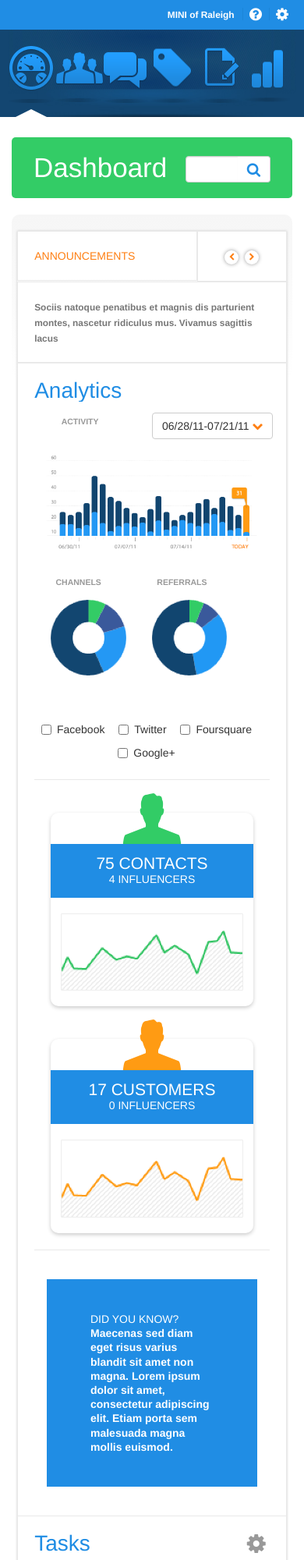
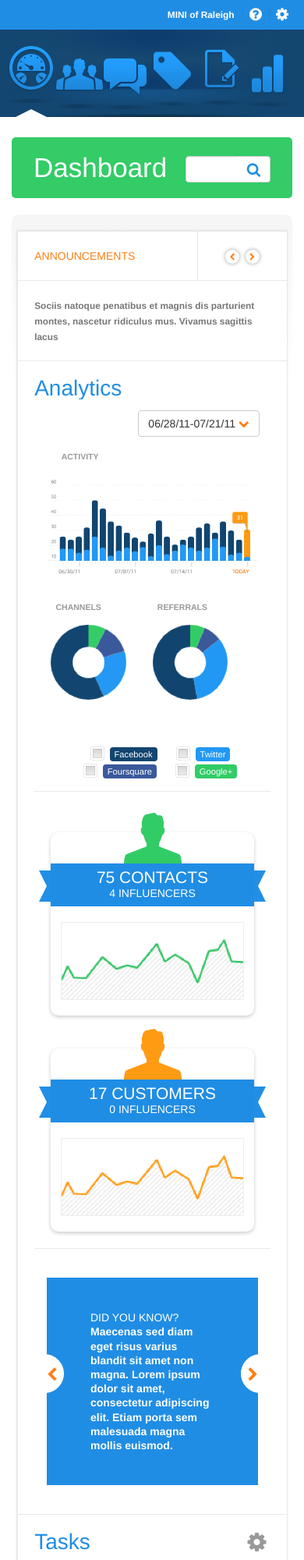
Before and after one commit to kschmidt2/j586-project1, a plain HTML site: page index.html in a window 390 px wide. Shown: the top 2000 px of the page at 78% size. Drawn offline with nearby package versions, Linux system fonts and the light colour scheme.

Commit message:
completed project

```diff
--- a/index.html
+++ b/index.html
@@ -78,8 +78,7 @@
           <div class="row">
             <div class="col-sm-9 noborder nopadding2">
               <div class="row">
-                <div class="col-xs-6 noborder nopadding1"><span class="label">&nbsp&nbsp&nbsp&nbsp activity</span></div>
-                <div class="col-xs-6 noborder nopadding1 text-right">
+                <div class="col-xs-12 col-sm-4 col-sm-push-8 noborder nopadding1">
                   <div class="dropdown">
                     <button class="btn btn-default dropdown-toggle" type="button" id="dropdownMenu1" data-toggle="dropdown" aria-haspopup="true" aria-expanded="true">
                       06/28/11-07/21/11
@@ -92,8 +91,9 @@
                       <li><a href="#">Separated link</a></li>
                     </ul>
                   </div> <!-- dropdown -->
-                </div> <!-- row -->
-              </div>
+                </div>
+                <div class="col-xs-12 col-sm-8 col-sm-pull-4 noborder nopadding1"><span class="label">&nbsp&nbsp&nbsp&nbsp activity</span></div>
+              </div> <!-- row -->
               <img src="images/analytics.png" class="img-responsive"></div>
             <div class="col-sm-3 noborder">
               <div class="row">
@@ -106,39 +106,57 @@
               </div> <!-- row -->
             </div>
           </div>
-          <div class="row linebottom">
+
+          <div class="row checkbox linebottom">
+                  <div class="col-xs-12 col-md-12 noborder nopadding text-center">
+                    <div class="checkbox-style">
+                        <input type="checkbox" id="c1" name="cc">
+                          <label for="c1"><i></i><span class="facebook1">Facebook</span></label>
+                        <input type="checkbox" id="c2" name="cc">
+                          <label for="c2"><i></i><span class="twitter1">Twitter</span></label>
+                        <input type="checkbox" id="c3" name="cc">
+                          <label for="c3"><i></i><span class="foursquare1">Foursquare</span></label>
+                        <input type="checkbox" id="c4" name="cc">
+                          <label for="c4"><i></i><span class="google1">Google+</span></label>
+                    </div>
+                  </div>
+                </div>
+
+          <!-- <div class="row linebottom">
             <div class="col-xs-12 noborder nopadding text-center">
               <div class="checkbox">
                 <label>
                   <input type="checkbox" value="">
-                  Facebook
+                  <span class="facebook1">Facebook</span>
                 </label>
               </div>
               <div class="checkbox">
                 <label>
                   <input type="checkbox" value="">
-                  Twitter
+                  <span class="twitter1">Twitter</span>
                 </label>
               </div>
               <div class="checkbox">
                 <label>
                   <input type="checkbox" value="">
-                  Foursquare
+                  <span class="foursquare1">Foursquare</span>
                 </label>
               </div>
               <div class="checkbox">
-                <label>
+                <label><span></span>
                   <input type="checkbox" value="">
-                  Google+
+                  <span class="google1">Google+</span>
                 </label>
               </div>
             </div>
-          </div>
+          </div> -->
           <div class="row linebottom toppadding">
             <div class="col-sm-6 noborder">
               <div id="contacts">
                 <div class="greenman"></div>
                 <div class="blueribbon"><div class="large">75 contacts</div>4 influencers</div>
+                <div class="ribbonleft"></div>
+                <div class="ribbonright"></div>
                 <div class="chart"><img src="images/greenchart.png" class="img-responsive"></div>
               </div>
             </div>
@@ -146,6 +164,8 @@
               <div id="customers">
                 <div class="orangeman"></div>
                 <div class="blueribbon"><div class="large">17 customers</div>0 influencers</div>
+                <div class="ribbonleft"></div>
+                <div class="ribbonright"></div>
                 <div class="chart"><img src="images/orangechart.png" class="img-responsive"></div>
               </div>
             </div>
@@ -155,6 +175,10 @@
               <div id="bluebox">
                 <div class="label">did you know?</div><br />
                 Maecenas sed diam eget risus varius blandit sit amet non magna. Lorem ipsum dolor sit amet, consectetur adipiscing elit. Etiam porta sem malesuada magna mollis euismod.
+                <div class="leftcircle"></div>
+                <div class="rightcircle"></div>
+                <div class="leftarrow"><a href="#"><i class="fa fa-chevron-left fa-lg"></i></a></div>
+                <div class="rightarrow"><a href="#"><i class="fa fa-chevron-right fa-lg"></i></a></div>
               </div>
             </div>
           </div>
@@ -167,26 +191,26 @@
           <div class="row"> <!-- taskbar -->
             <div class="row linebottom">
               <div class="col-xs-1 col-md-1 noborder nopadding"><div class="numbercircle">1</div></div>
-              <div class="col-xs-8 col-md-9 noborder nopadding4 taskmenu">Welcome Contacts</div>
-              <div class="col-xs-3 col-md-2 noborder nopadding"><div class="numberbox"><i class="fa fa-user"></i>&nbsp32</div></div>
+              <div class="col-xs-8 col-md-9 noborder nopadding4 taskmenu"><a href="#">Welcome Contacts</a></div>
+              <div class="col-xs-3 col-md-2 noborder nopadding"><div class="numberbox"><a href="#"><i class="fa fa-user"></i>&nbsp32</a></div></div>
             </div>
             <div class="row linebottom">
               <div class="col-xs-1 col-md-1 noborder nopadding"><div class="numbercircle">2</div></div>
-              <div class="col-xs-8 col-md-9 noborder nopadding4 taskmenu">Provide Responses</div>
-              <div class="col-xs-3 col-md-2 noborder nopadding"><div class="numberbox"><i class="fa fa-user"></i>&nbsp36</div></div>
+              <div class="col-xs-8 col-md-9 noborder nopadding4 taskmenu"><a href="#">Provide Responses</a></div>
+              <div class="col-xs-3 col-md-2 noborder nopadding"><div class="numberbox"><a href="#"><i class="fa fa-user"></i>&nbsp36</a></div></div>
             </div>
             <div class="row linebottom">
               <div class="col-xs-1 col-md-1 noborder nopadding"><div class="numbercircle">3</div></div>
-              <div class="col-xs-8 col-md-9 noborder nopadding4 taskmenu">Review Activity</div>
-              <div class="col-xs-3 col-md-2 noborder nopadding"><div class="numberbox"><i class="fa fa-user"></i>&nbsp36</div></div>
+              <div class="col-xs-8 col-md-9 noborder nopadding4 taskmenu"><a href="#">Review Activity</a></div>
+              <div class="col-xs-3 col-md-2 noborder nopadding"><div class="numberbox"><a href="#"><i class="fa fa-user"></i>&nbsp36</a></div></div>
             </div>
             <div class="row linebottom">
               <div class="col-xs-1 col-md-1 noborder nopadding"><div class="numbercircle">4</div></div>
-              <div class="col-xs-8 col-md-9 noborder nopadding4 taskmenu">Reach Out</div>
-              <div class="col-xs-3 col-md-2 noborder nopadding"><div class="numberbox"><i class="fa fa-user"></i>&nbsp3</div></div>
+              <div class="col-xs-8 col-md-9 noborder nopadding4 taskmenu"><a href="#">Reach Out</a></div>
+              <div class="col-xs-3 col-md-2 noborder nopadding"><div class="numberbox"><a href="#"><i class="fa fa-user"></i>&nbsp3</a></div></div>
             </div>
             <div class="row">
-              <div class="col-xs-12 noborder nopadding"><span class="headtext">Recommendations</span>
+              <div class="col-xs-12 noborder nopadding5"><span class="headtext">Recommendations</span>
                 <div class="row linebottom">
                   <div class="col-xs-1 noborder nopadding5"><div class="memo"></div></div>
                   <div class="col-xs-11 noborder nopadding6 recommendations">Article<br /><a href="#">7 steps to getting more fans</a></div>
@@ -213,9 +237,9 @@
 
     <div id="adbox">
       <div class="row">
-        <div class="col-sm-4"><div class="whitebox1"><img src="images/ad1.png" class="img-responsive" height="100%" width="90%"></div></div>
-        <div class="col-sm-4"><div class="whitebox1"><div class="middlead"><img src="images/ad2.png" class="img-responsive"></div></div></div>
-        <div class="col-sm-4"><div class="whitebox1"><right><img src="images/ad3.png" class="img-responsive""></right></div></div>
+        <div class="col-sm-4"><div class="whitebox1"></div></div>
+        <div class="col-sm-4"><div class="whitebox2bg"></div><div class="whitebox2"></div></div>
+        <div class="col-sm-4"><div class="whitebox3"></div></div>
     </div>
     </div> <!-- adbox -->
 
--- a/mainstyle.css
+++ b/mainstyle.css
@@ -75,15 +75,44 @@
   padding: 0px;
 }
 
-#topnav .row .icontwo, .iconthree {
+.icontwo, .iconthree {
   transform: translateY(9%);
 }
 
-#topnav .row .iconfour, .iconfive {
+@media screen and (max-width: 700px) {
+  .icontwo, .iconthree {
+    position: relative;
+    top: 8px;
+  }
+}
+
+.iconfour, .iconfive {
   transform: translateY(4%);
 }
-#topnav .row .iconsix {
+
+@media screen and (max-width: 700px) {
+  .iconfour {
+    position: relative;
+    top: 4px;
+  }
+}
+
+@media screen and (max-width: 700px) {
+  .iconfive {
+    position: relative;
+    top: 2px;
+  }
+}
+
+.iconsix {
   transform: translateY(8%);
+}
+
+@media screen and (max-width: 700px) {
+  .iconsix {
+    position: relative;
+    top: 6px;
+  }
 }
 
 #topnav ul {
@@ -217,6 +246,11 @@ a:hover .iconsix {
   font-weight: bold;
 }
 
+#announcements .show-grid [class^=col-] {
+  border-bottom: 0;
+  border-right: 0;
+}
+
 .arrowcircles {
   color: #fe7f13;
   display: inline-block;
@@ -227,6 +261,20 @@ a:hover .iconsix {
   box-shadow: 0 0 5px #999;
   font-size: 10px;
   line-height: 18px;
+}
+
+@media screen and (max-width: 400px) {
+  .arrowcircles {
+    color: #fe7f13;
+    display: inline-block;
+    text-align: center;
+    width: 18px;
+    height: 18px;
+    border-radius: 50%;
+    box-shadow: 0 0 5px #999;
+    font-size: 10px;
+    line-height: 20px;
+  }
 }
 
 .arrowcircles a {
@@ -304,20 +352,34 @@ a:hover .grayicon {
   font-weight: 490;
 }
 
+.taskmenu a {
+  color: #208de4;
+}
+
+.taskmenu a:hover {
+  color: #777;
+  text-decoration: none;
+}
+
+.noborderright {
+  border-right: 0;
+}
+
 .linebottom {
   border-bottom: 1px #e9e9e9 solid;
 }
 
 #maincontent .show-grid [class^=col-] {
   border-bottom: 0;
+  border-right: 0;
 }
 
 .numbercircle {
-  height: 25px;
-  width: 25px;
+  height: 23px;
+  width: 23px;
   border-radius: 50%;
   font-size: 18px;
-  line-height: 25px;
+  line-height: 22px;
   text-align: center;
   background-color: #32cc66;
   color: white;
@@ -336,6 +398,15 @@ a:hover .grayicon {
   font-weight: 500;
   padding-left: .4em;
   color: #208de4;
+}
+
+.numberbox a {
+  color: #208de4;
+}
+
+.numberbox a:hover {
+  color: #777;
+  text-decoration: none;
 }
 
 .tasklinks a:hover {
@@ -379,9 +450,60 @@ a:hover .grayicon {
   color: #fe7f13;
 }
 
-.checkbox {
+/*.checkbox {
   display: inline-block;
   padding-right: 1em;
+}*/
+
+input[type="checkbox"] {
+  display: none;
+}
+
+input[type="checkbox"] + label i {
+  display: inline-block;
+  background: url(images/checkbox.png) no-repeat;
+  width: 1.5em;
+  height: 1.5em;
+  vertical-align: middle;
+  margin-right: 4px;
+}
+
+input[type="checkbox"]:checked + label i {
+  background: url(images/checkmark1.png) 1px -2px no-repeat;
+  width: 1.5em;
+  height: 1.5em;
+}
+
+.facebook1 {
+  background-color: #114570;
+  padding: 3px 6px 3px 6px;
+  border-radius: 4px;
+  color: white;
+  font-size: .8em;
+}
+
+.twitter1 {
+  background-color: #2298f4;
+  padding: 3px 6px 3px 6px;
+  border-radius: 4px;
+  color: white;
+  font-size: .8em;
+}
+
+.foursquare1 {
+  background-color: #3a599b;
+  padding: 3px 6px 3px 6px;
+  border-radius: 4px;
+  color: white;
+  font-size: .8em;
+}
+
+.google1 {
+  background-color: #31cc66;
+  padding: 3px 6px 3px 6px;
+  border-radius: 4px;
+  color: white;
+  font-size: .8em;
 }
 
 .toppadding {
@@ -393,6 +515,7 @@ a:hover .grayicon {
   margin-left: auto;
   border-radius: 10px;
   box-shadow: 0 2px 5px #ccc;
+  text-align: center;
 }
 
 .greenman {
@@ -409,7 +532,7 @@ a:hover .grayicon {
   background-color: #208de4;
   min-height: 50px;
   text-align: center;
-  padding: 1em;
+  padding: .5em;
   color: white;
   text-transform: uppercase;
 }
@@ -425,6 +548,7 @@ a:hover .grayicon {
   top: -20px;
   margin-left: auto;
   margin-right: auto;
+  text-align: center;
 }
 
 #customers {
@@ -432,6 +556,7 @@ a:hover .grayicon {
   margin-left: auto;
   border-radius: 10px;
   box-shadow: 0 2px 5px #ccc;
+  text-align: center;
 }
 
 .orangeman {
@@ -439,6 +564,24 @@ a:hover .grayicon {
   margin-left: auto;
   position: relative;
   top: -25px;
+}
+
+.ribbonleft {
+  float: left;
+  position: relative;
+  left: -15px;
+  top: -86px;
+  margin-bottom: -85px;
+}
+
+.ribbonright {
+  float: right;
+  position: relative;
+  left: 15px;
+  top: -86px;
+  max-width: 100%;
+  height: auto;
+  margin-bottom: -85px;
 }
 
 #bluebox {
@@ -458,19 +601,144 @@ a:hover .grayicon {
   padding-left: 0;
 }
 
+.leftcircle {
+  float: left;
+  position: relative;
+  left: -4em;
+  top: -38px;
+  clear: right;
+  margin-right: -4em;
+}
+
+@media screen and (max-width: 400px) {
+  .leftcircle {
+    float: left;
+    position: relative;
+    left: -4em;
+    top: -108px;
+    clear: right;
+    margin-right: -4em;
+  }
+}
+
+.rightcircle {
+  float: right;
+  position: relative;
+  left: 4em;
+  top: -38px;
+  clear: right;
+  margin-left: -4em;
+}
+
+@media screen and (max-width: 400px) {
+  .rightcircle {
+    float: right;
+    position: relative;
+    left: 4em;
+    top: -108px;
+    clear: right;
+    margin-left: -4em;
+  }
+}
+
+.leftarrow {
+  float: left;
+  position: relative;
+  left: -4em;
+  top: -21px;
+  margin-right: -4em;
+}
+
+@media screen and (max-width: 400px) {
+  .leftarrow {
+    float: left;
+    position: relative;
+    left: -4em;
+    top: -91px;
+    margin-right: -4em;
+  }
+}
+
+.leftarrow a {
+  color: #fe7f13;
+}
+
+.leftarrow a:hover {
+  color: #208de4;
+}
+
+.rightarrow {
+  float: right;
+  position: relative;
+  top: -21px;
+  margin-right: -4em;
+}
+
+@media screen and (max-width: 400px) {
+  .rightarrow {
+    float: right;
+    position: relative;
+    top: -91px;
+    margin-right: -4em;
+  }
+}
+
+.rightarrow a {
+  color: #fe7f13;
+}
+
+.rightarrow a:hover {
+  color: #208de4;
+}
+
 #adbox {
   width: 100%;
   min-height: 6em;
   background-color: #208de4;
-  padding: 2em 1em 2em 1em;
+  padding: 1em 1em 1em 1em;
 }
 
 .whitebox1 {
+  background-image: url(images/ad1.png);
+  background-color: white;
+  background-position: top left;
+  background-repeat: no-repeat;
   position: relative;
   width: 100%;
-  background: white;
   border-radius: 5px;
-  min-height: 170px;
+  min-height: 160px;
+  margin: 1em 0 1em 0;
+}
+
+.whitebox2 {
+  background-image: url(images/ad2.png);
+  background-position: center;
+  background-repeat: no-repeat;
+  position: relative;
+  top: -190px;
+  border-radius: 5px;
+  min-height: 174px;
+  margin: 1em 0 -190px 0;
+}
+
+.whitebox2bg {
+  background-color: white;
+  position: relative;
+  border-radius: 5px;
+  min-height: 160px;
+  margin: 1em 0 1em 0;
+}
+
+.whitebox3 {
+  background-image: url(images/ad3.png);
+  background-color: white;
+  background-position: right;
+  background-repeat: no-repeat;
+  position: relative;
+  width: 100%;
+  border-radius: 5px;
+  min-height: 160px;
+  margin: 1em 0 1em 0;
 }
 
 .middlead {
@@ -531,7 +799,7 @@ a:hover .grayicon {
   bottom: 1.25em;
 }
 
-@media screen and (max-width: 400px) {
+@media screen and (max-width: 700px) {
   #footer [class^=col-] {
     text-align: center;
   }
```
Also changed, not shown: images/ad1.png, images/ad3.png, images/checkbox.png (added), images/checkmark1.png (added).
